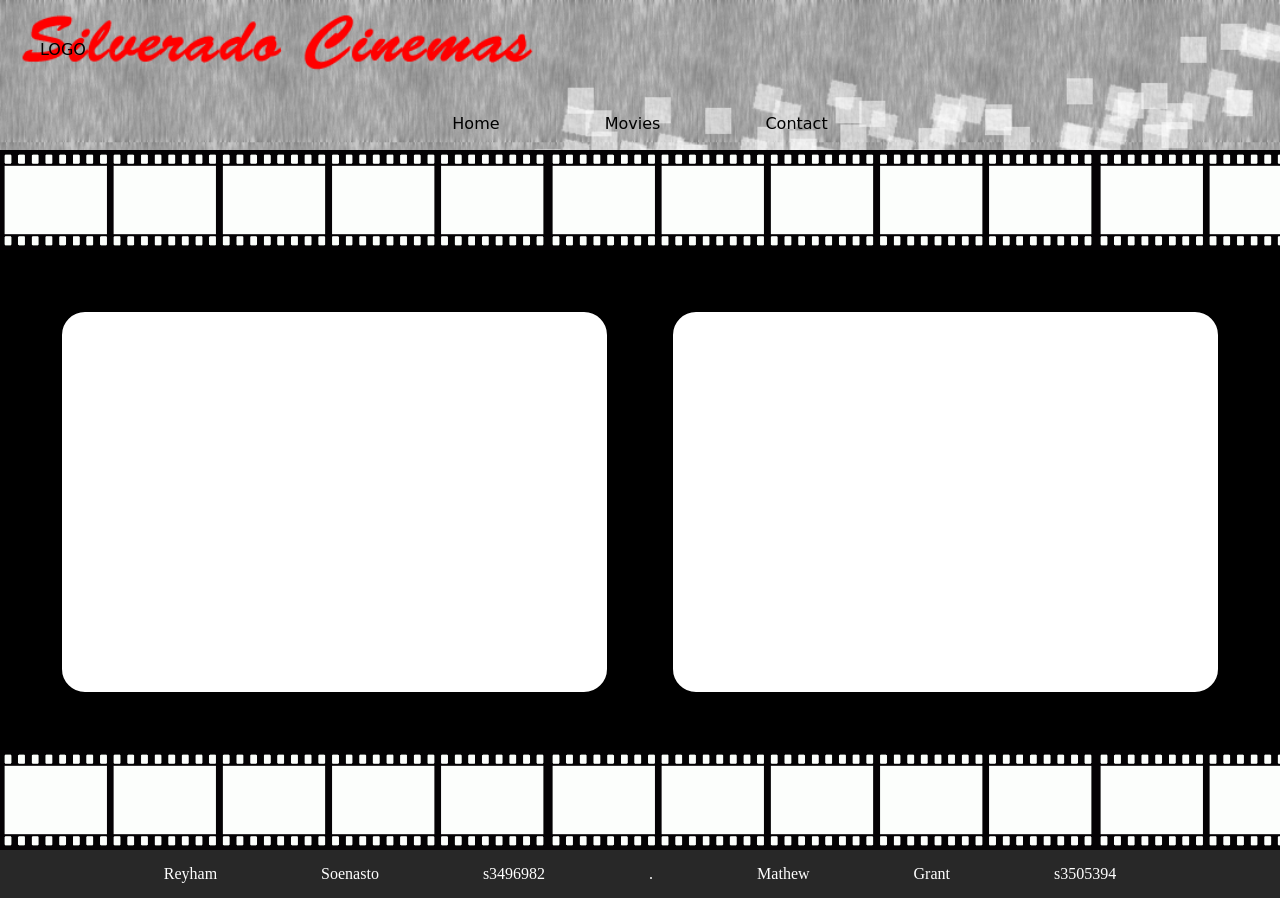
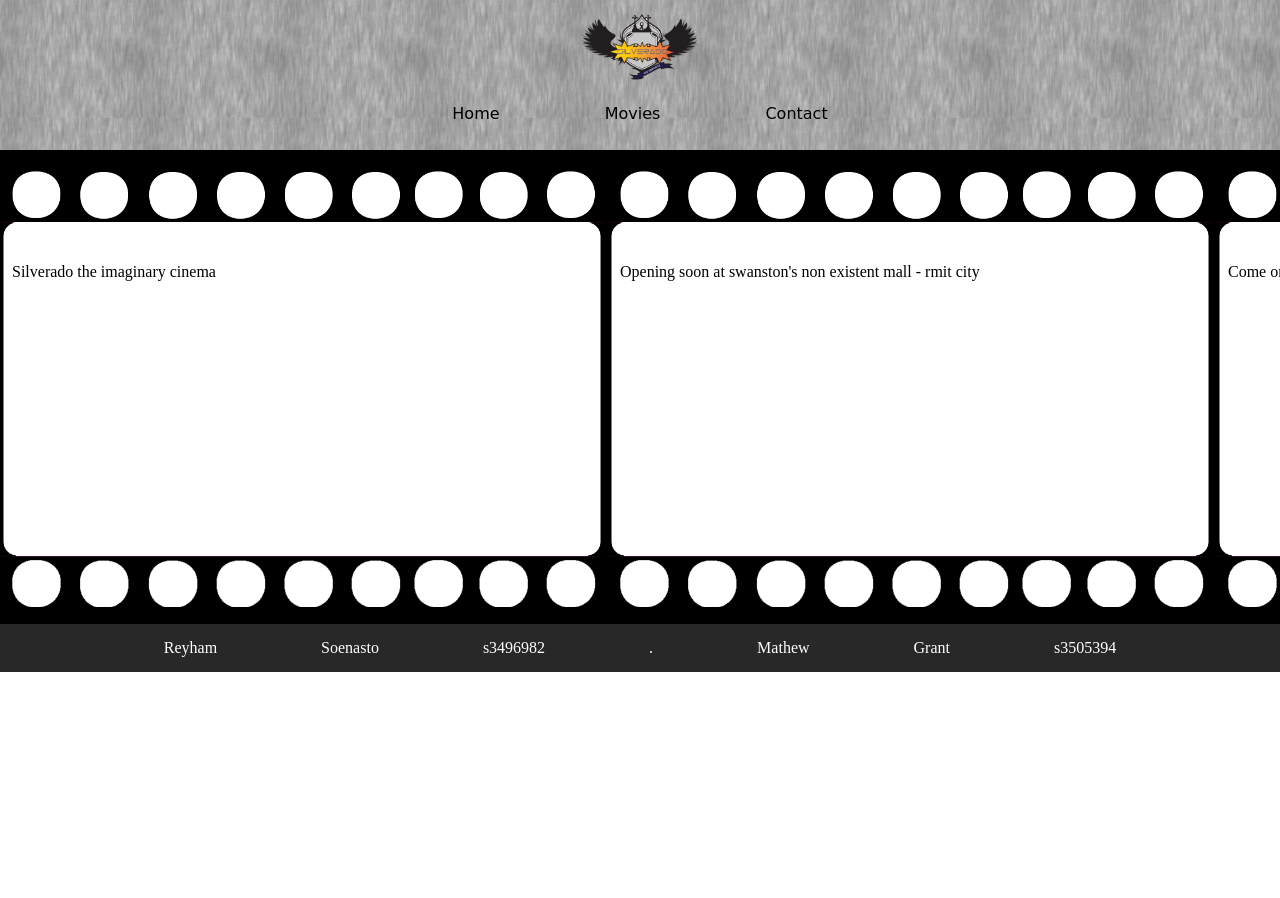
Before and after one commit to Reyham/WebProg_Sem1_2015, a PHP site: page / in a window 1280 px wide. After the commit the page ends 672 px from the top, so only its background shows below. Run offline with PHP 8.4, Linux system fonts and the light colour scheme.

Commit message:
Final changes to assignment 1
Excluded the squares, if you send me the squares image with a monotone
background that's in contrast with the squares then I can make the
background transparent myself. - Rey

```diff
--- a/index.html
+++ b/index.html
@@ -8,22 +8,28 @@
 <body>
 	<header>
 		<div class="Logo">
-			LOGO
 		</div>
-		<div class="Center">
-			Home Movies Contact
+		<div class="NavBar">
+			<ul>
+				<li><a href="index.html">Home</a></li>
+				<li>Movies</li>
+				<li><a href="contact.html">Contact</a></li>
+			</ul>
 		</div>
 	</header>
 	<nav class="FilmStrip">
 
 	</nav>
 	<main>
-		<div class="Announcement">
-
-		</div>
-		<div class="Movies">
-
-		</div>
+			<div class="HomePanel">
+				<p>Silverado the imaginary cinema</p>
+			</div>
+			<div class="HomePanel">
+				<p>Opening soon at swanston's non existent mall - rmit city</p>
+			</div>
+			<div class="HomePanel">
+				<p>Come or die</p>
+			</div>
 	</main>
 	<aside class="FilmStrip">
 
--- a/style.css
+++ b/style.css
@@ -3,11 +3,14 @@ body{
 	background-size: 100%;
 	background-color: white;
 	margin: 0px;
+	width: auto;
+	overflow: scroll;
+	overflow-x: hidden;
 }
 
 header{
-	background-image: url("header.png");
-	background-size: cover;
+	background-image: url("background2.png");
+	background-size: 1270px;
 	font-family: "Comic Sans MS", cursive, sans-serif;
 	word-spacing: 100px;
 	color: black;
@@ -15,43 +18,49 @@ header{
 }
 
 main{
-	padding: 60px;
-	height: 380px;
+	width: auto;
 	background-color: black;
+	overflow-x: scroll;
+	white-space: nowrap;
 }
 
-.Announcement{
+.HomePanel{
 	background-color: white;
 	border: 2px solid black;
-	float: left;
-	width: 47%;
-	height: 100%;
-	overflow: y-axis;
-	border-radius: 25px;
+	width: 600px;
+	height: 280px;
+	display: inline-block;
+	background-image: url(border.png);
+	background-size: cover;
+	background-repeat: none;
+	padding-top: 80px;
+	padding-bottom: 80px;
+	margin-top: 15px;
+	margin-bottom: 15px;
 }
 
-.Movies{
+p{
+	padding-left: 10px;
+	padding-right: 10px;
+}
+
+.ContactPanel{
 	background-color: white;
 	border: 2px solid black;
-	float: right;
-	width: 47%;
-	height: 100%;
-	overflow: y-axis;
-	border-radius: 25px;
+	margin-top: 15px;
+	margin-bottom: 15px;
+	margin-left: auto;
+	margin-right: auto;
+	width: 440px;
+	padding: 80px;
+	height: 280px;
+	background-image: url(border.png);
+	background-size: cover;
+	background-repeat: none;
+	font-family: "Comic Sans MS", cursive, sans-serif;
 }
 
-.GeneralPanel{
-	background-color: white;
-	border: 2px solid black;
-	width: 47%;
-	overflow: y-axis;
-	margin-left: auto;
-	margin-right: auto;
-	width: 50%;
-	border-radius: 25px;
-}
-
-.Center {
+.NavBar {
     margin-left: auto;
     margin-right: auto;
     width: 70%;
@@ -59,19 +68,31 @@ main{
 }
 
 .Logo{
-	padding: 40px;
-	margin-bottom: 15px;
+	content: url(logo.png);
+	width: 10%;
+	height: auto;
+	margin-left: auto;
+	margin-right: auto;
 }
 
-.FilmStrip{
-	background-color: #90EE90;
-	padding: 50px ;
-	font-family: "Comic Sans MS", cursive, sans-serif;
-	word-spacing: 100px;
-	text-align: center;
+ul{
+	list-style-type: none;
 	color: black;
-	background-image: url(filmstrip.png);
-	background-size: contain;
+	margin: 0;
+	padding: 0;
+}
+
+li{
+	display: inline;
+}
+
+a:link{
+	text-decoration: none;
+	color: black;
+}
+
+a:visited{
+	color: black;
 }
 
 footer{
```
Also changed, not shown: contact.html (+16 -5 lines), background.png (added), background2.png (added), border.png (added), logo.png (added), squares.png (added).
